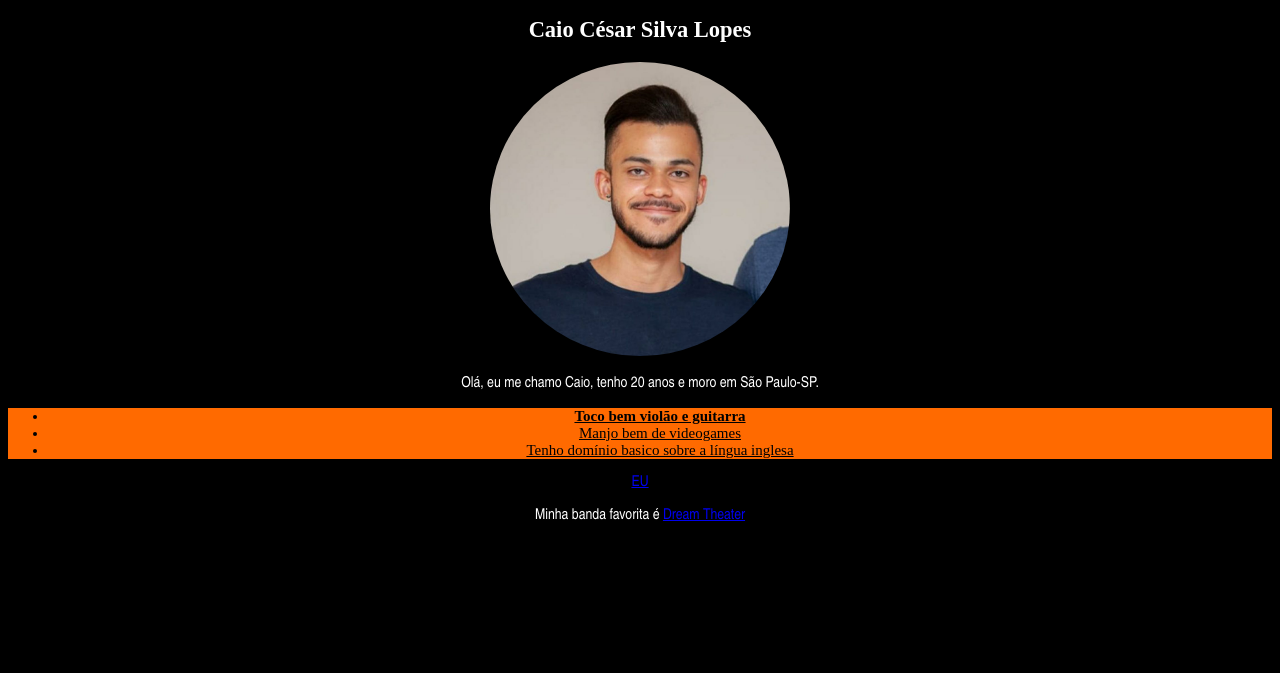
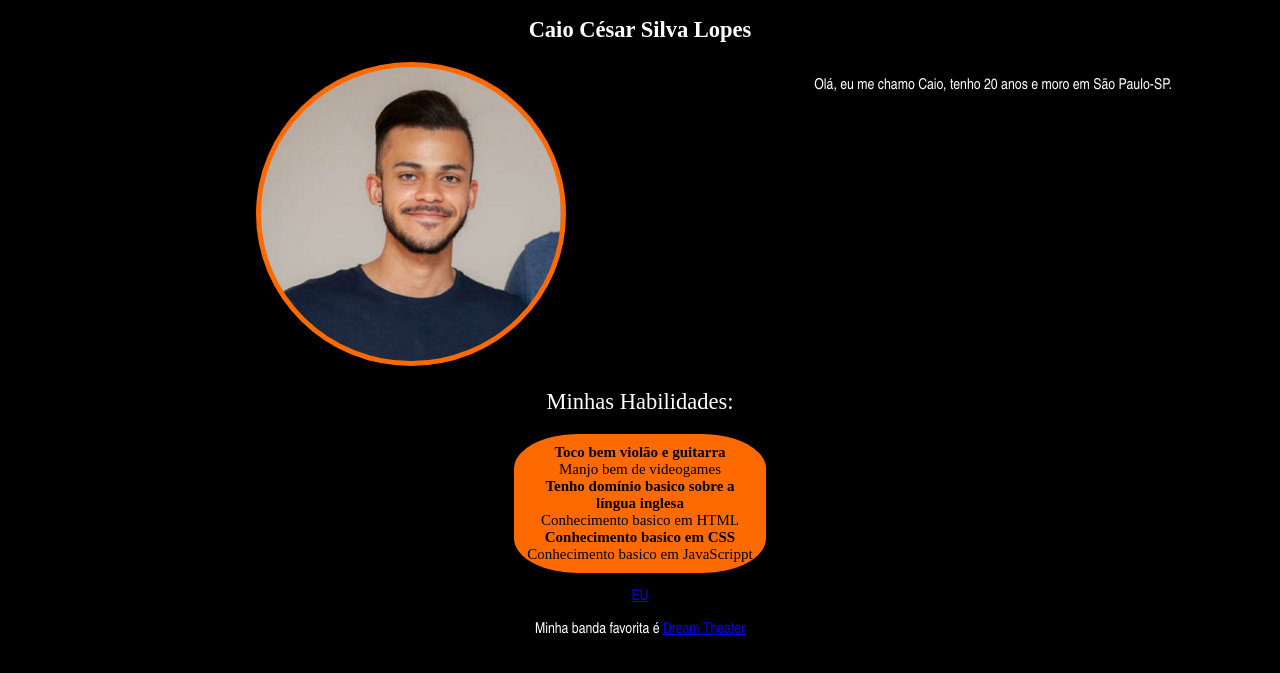
Before and after one commit to caio-cesar-lopes/caio-cesar-lopes.github.io, a plain HTML site: page index.html in a window 1280 px wide. Shown: the part 57-730 px from the top of the page. Drawn offline with Linux system fonts and the light colour scheme.

Commit message:
alinha imagem e texto

```diff
--- a/index.html
+++ b/index.html
@@ -5,50 +5,26 @@
     <meta http-equiv="X-UA-Compatible" content="IE=edge">
     <meta name="viewport" content="width=device-width, initial-scale=1.0">
     <title>Meu Portifólio</title>
-    <style>
-        h1 {
-            color: rgb(255, 106, 0);
-            text-align: center;
-        }
+    <link rel="stylesheet" type="text/css" href="style.css">
+    <style> </style>
 
-        h2 {
-            color: rgb(255, 255, 255);
-            text-align: center;
-        }
-
-        p {
-            color: rgb(255, 255, 255);
-            font-family: 'Arial Narrow', Arial, sans-serif;
-        }
-
-        body {
-            background-color: rgb(0, 0, 0);
-            font-size: 15px;
-            text-align: center;
-
-        }
-            #ha{
-
-              background-color: rgb(255, 106, 0);
-              text-decoration: underline;
-
-        }
-        .imagemCaio{
-            border-radius: 50%;
-        }
-
-    </style>
 </head>
 
 <body>
  <h1>Meu Portifólio</h1>
 <h2>Caio César Silva Lopes</h2>
+<div>
 <img class="imagemCaio"; src="07b0abda-10c9-4de8-a56c-9f185c54bc77.jpeg" width="300px" alt="Foto de Caio">
-<p>Olá, eu me chamo Caio, tenho 20 anos e moro em São Paulo-SP.</p>
+<p class="FRASE">Olá, eu me chamo Caio, tenho 20 anos e moro em São Paulo-SP.</p>
+</div>
+<h2 class="titulo";>Minhas Habilidades:</h2>
 <ul id="ha">
-<li> <strong>Toco bem violão e guitarra</strong> </li>
+<li> <strong>Toco bem violão e guitarra</strong></li>
 <li>Manjo bem de videogames</li>
-<li>Tenho domínio basico sobre a língua inglesa</li>
+<li> <strong>Tenho domínio basico sobre a língua inglesa</strong></li>
+<li>Conhecimento basico em HTML</li>
+<li> <strong>Conhecimento basico em CSS</strong></li>
+<li>Conhecimento basico em JavaScrippt</li>
 </ul>
 <p> <a href="07b0abda-10c9-4de8-a56c-9f185c54bc77.jpeg" target="_blank"> EU </a></p>
 <P>Minha banda favorita é <a href="https://www.youtube.com/watch?v=gylxuO6dKOw" target="_blank"> Dream Theater</a></P>
--- /dev/null
+++ b/style.css
@@ -0,0 +1,47 @@
+h1 {
+    color: rgb(255, 106, 0);
+    text-align: center;
+}
+
+h2 {
+    color: rgb(255, 255, 255);
+    text-align: center;
+}
+
+p {
+    color: rgb(255, 255, 255);
+    font-family: 'Arial Narrow', Arial, sans-serif;
+}
+
+body {
+    background-color: rgb(0, 0, 0);
+    font-size: 15px;
+    text-align: center;
+
+}
+    #ha{
+
+      background-color: rgb(255, 106, 0);
+      padding: 10px;
+      margin-left: 40%;
+      margin-right: 40%;
+      border-radius: 25%;
+}
+
+.titulo{
+    font-weight: 100;
+
+      }
+
+
+.imagemCaio{
+    border-radius: 50%;
+    background-color: rgb(255, 106, 0);
+    padding: 5px;
+
+}
+
+.FRASE{
+    float: right;
+    margin-right: 100px;
+}
```
